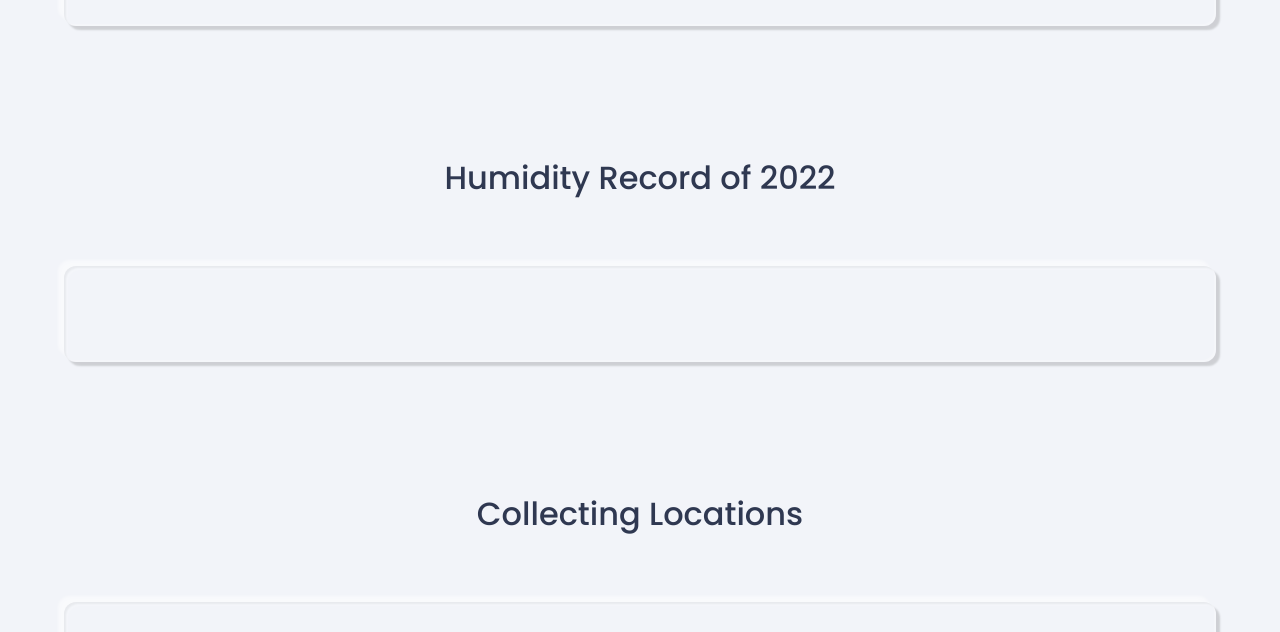
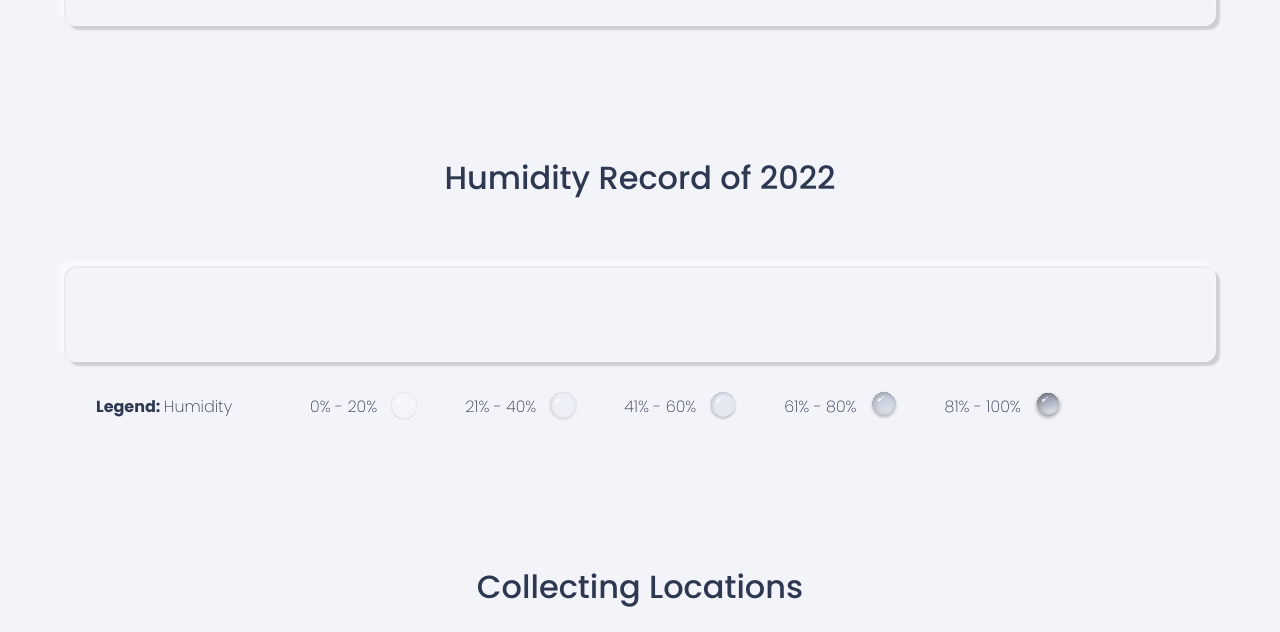
Before and after one commit to zorawan/Multisensorial_Space, a plain HTML site: page index.html in a window 1280 px wide. Shown: the part 1967-2599 px from the top of the page. Drawn offline with nearby package versions, Linux system fonts and the light colour scheme; no server answers.

Commit message:
add legends

```diff
--- a/index.html
+++ b/index.html
@@ -93,6 +93,19 @@
   <div class="intro" id="myData">
   </div>
 
+  <div id="legend">
+    <p><b>Legend: </b> Humidity</p>
+    <p id="legend-text">0% - 20%</p>
+    <img src="source_img/ic_1.svg" alt="ic temp" width=30px, height=30px>
+    <p id="legend-text">21% - 40%</p>
+    <img src="source_img/ic_2.svg" alt="ic temp" width=30px, height=30px>
+    <p id="legend-text">41% - 60%</p>
+    <img src="source_img/ic_3.svg" alt="ic temp" width=30px, height=30px>
+    <p id="legend-text">61% - 80%</p>
+    <img src="source_img/ic_4.svg" alt="ic temp" width=30px, height=30px>
+    <p id="legend-text">81% - 100%</p>
+    <img src="source_img/ic_5.svg" alt="ic temp" width=30px, height=30px>
+  </div>
 
   <h2>
     Collecting Locations
--- a/styles.css
+++ b/styles.css
@@ -90,10 +90,13 @@ p {
 	font-size: 3em;
 	text-align: left;
 	padding-left: 0em;
+	margin-top:20px;
+
 }
 .spec2 {
 	text-align: left;
 	padding-left: 1em;
+	padding-top: 1em;
 }
 
 * {
@@ -243,3 +246,13 @@ iframe{
   .source:hover, .contact:hover{
 	  color:#FF005C;
   }
+  #legend{
+	flex-direction: row;
+	display: flex;
+	align-items: center;
+	margin-top:1em;
+  }
+  #legend-text{
+	padding-right: 12px;
+	padding-left: 46px;
+  }
```
